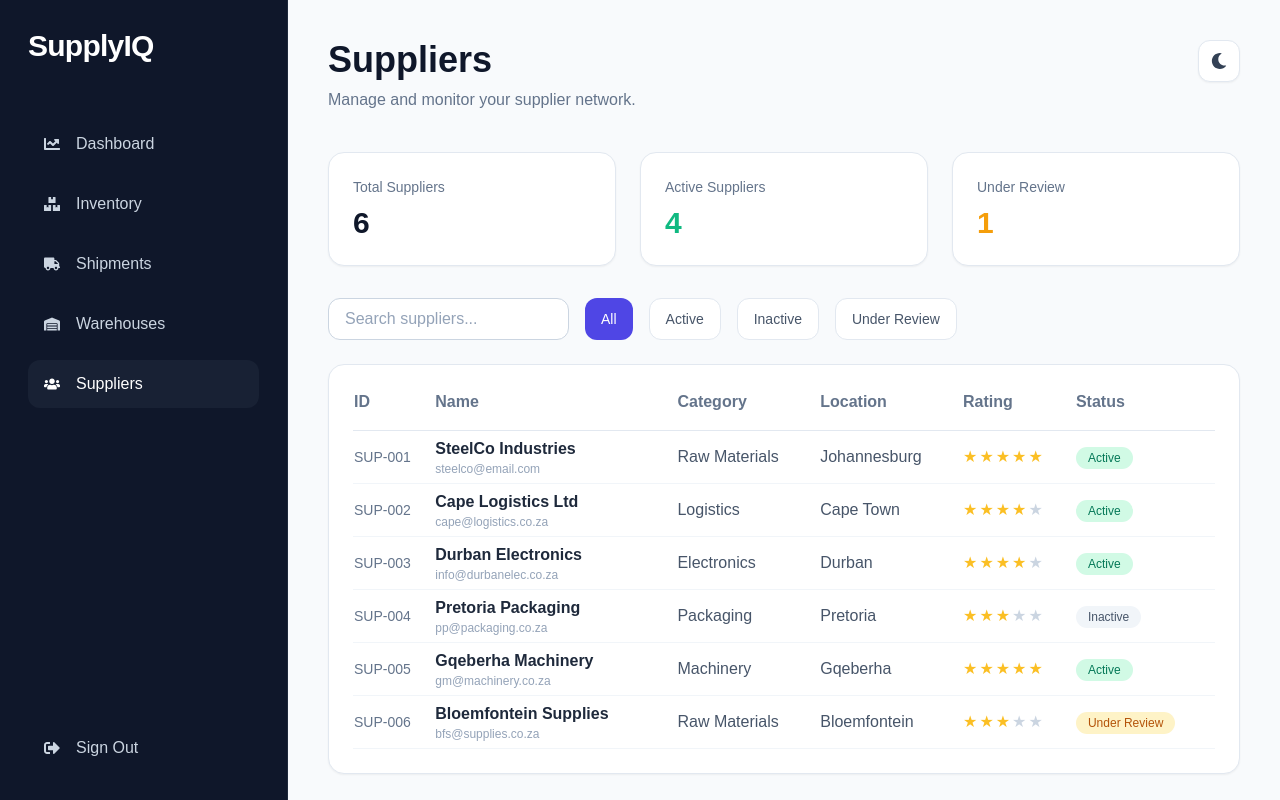
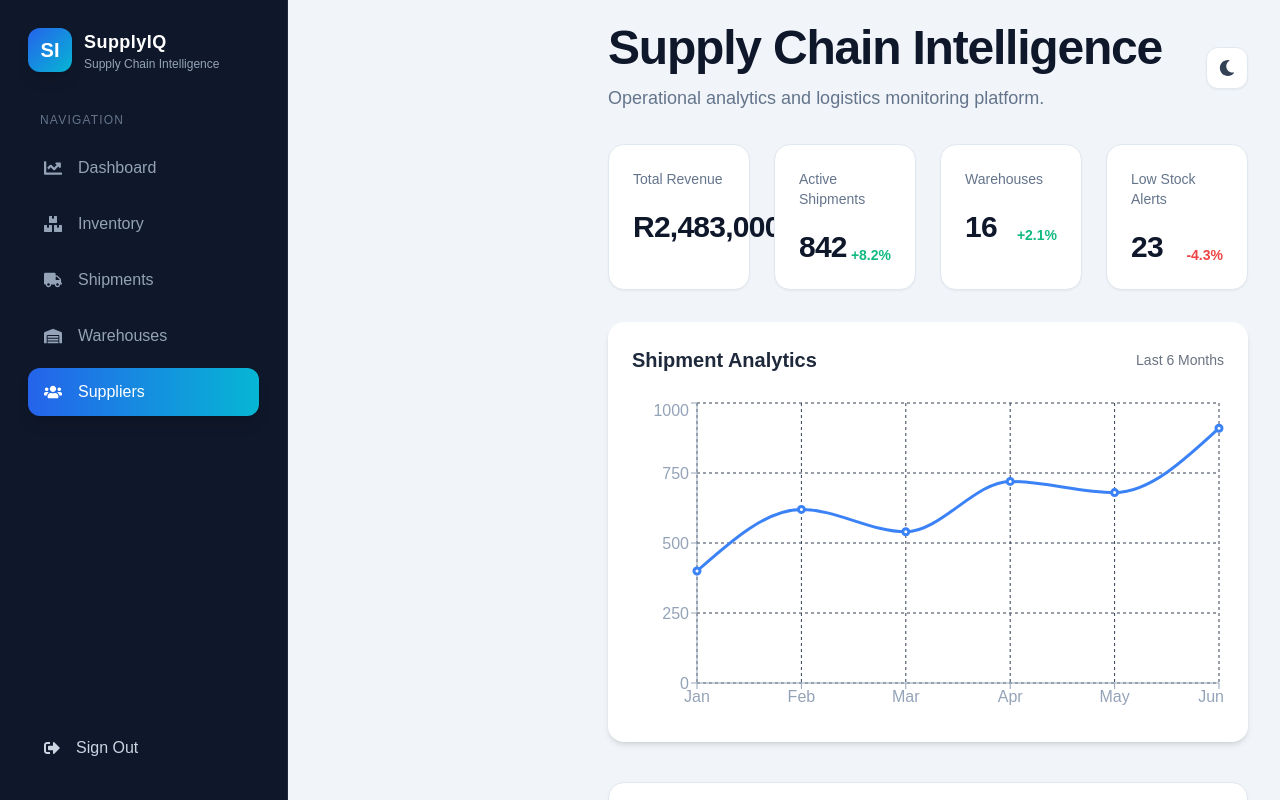
Before and after one commit to Kutl-Stack/supply-chain-platform, a Next.js app: page /suppliers in a window 1280 px wide. Before the commit this address had no page. Shown: the top 800 px of the page. Built offline with nearby package versions, Linux system fonts and the light colour scheme.

Commit message:
Update SupplyIQ dashboard and sidebar

```diff
--- a/src/app/suppliers/page.tsx
+++ b/src/app/suppliers/page.tsx
@@ -1,154 +1,76 @@
-"use client";
+import Sidebar from "@/components/layout/Sidebar";
+import StatCard from "@/components/dashboard/StatCard";
+import AnalyticsChart from "@/components/dashboard/AnalyticsChart";
+import ShipmentTable from "@/components/dashboard/ShipmentTable";
+import InventoryTable from "@/components/dashboard/InventoryTable";
+import WarehousePerformance from "@/components/dashboard/WarehousePerformance";
+import ThemeToggle from "@/components/ui/ThemeToggle";
+import {
+  stats,
+  shipments,
+  inventory,
+  warehouses,
+} from "@/data/mockData";
 
-import { useEffect, useState } from "react";
-import { useRouter } from "next/navigation";
-import Sidebar from "@/components/layout/Sidebar";
-import ThemeToggle from "@/components/ui/ThemeToggle";
-
-const suppliers = [
-  { id: "SUP-001", name: "SteelCo Industries", category: "Raw Materials", location: "Johannesburg", contact: "steelco@email.com", status: "Active", rating: 5 },
-  { id: "SUP-002", name: "Cape Logistics Ltd", category: "Logistics", location: "Cape Town", contact: "cape@logistics.co.za", status: "Active", rating: 4 },
-  { id: "SUP-003", name: "Durban Electronics", category: "Electronics", location: "Durban", contact: "info@durbanelec.co.za", status: "Active", rating: 4 },
-  { id: "SUP-004", name: "Pretoria Packaging", category: "Packaging", location: "Pretoria", contact: "pp@packaging.co.za", status: "Inactive", rating: 3 },
-  { id: "SUP-005", name: "Gqeberha Machinery", category: "Machinery", location: "Gqeberha", contact: "gm@machinery.co.za", status: "Active", rating: 5 },
-  { id: "SUP-006", name: "Bloemfontein Supplies", category: "Raw Materials", location: "Bloemfontein", contact: "bfs@supplies.co.za", status: "Under Review", rating: 3 },
-];
-
-function StarRating({ rating }: { rating: number }) {
+export default function Home() {
   return (
-    <div className="flex gap-0.5">
-      {[1, 2, 3, 4, 5].map((star) => (
-        <span
-          key={star}
-          className={star <= rating ? "text-amber-400" : "text-slate-300 dark:text-slate-600"}
-        >
-          ★
-        </span>
-      ))}
-    </div>
-  );
-}
-
-export default function SuppliersPage() {
-  const router = useRouter();
-  const [search, setSearch] = useState("");
-  const [filter, setFilter] = useState("All");
-
-  useEffect(() => {
-    const auth = localStorage.getItem("supplyiq_auth");
-    if (!auth) router.push("/login");
-  }, []);
-
-  const filtered = suppliers.filter((s) => {
-    const matchSearch =
-      s.name.toLowerCase().includes(search.toLowerCase()) ||
-      s.category.toLowerCase().includes(search.toLowerCase()) ||
-      s.location.toLowerCase().includes(search.toLowerCase());
-    const matchFilter = filter === "All" || s.status === filter;
-    return matchSearch && matchFilter;
-  });
-
-  return (
-    <main className="flex min-h-screen bg-slate-50 dark:bg-[#020817] transition-colors">
+    <main className="min-h-screen bg-slate-100 dark:bg-[#020817] transition-colors lg:flex">
       <Sidebar />
 
-      <section className="flex-1 p-10">
-        <div className="flex items-start justify-between mb-10">
+      <section className="flex-1 lg:ml-72">
+        <div className="mx-auto max-w-7xl px-4 py-6 sm:px-6 lg:px-8">
+
+          {/* Header */}
+          <header className="flex flex-col gap-6 lg:flex-row lg:items-center lg:justify-between mb-8">
+
             <div>
-            <h1 className="text-4xl font-bold text-slate-900 dark:text-white">
-              Suppliers
+              <h1 className="text-3xl sm:text-4xl xl:text-5xl font-bold tracking-tight text-slate-900 dark:text-white">
+                Supply Chain Intelligence
               </h1>
-            <p className="mt-2 text-slate-500 dark:text-slate-400">
-              Manage and monitor your supplier network.
+
+              <p className="mt-3 text-slate-500 dark:text-slate-400 text-base sm:text-lg">
+                Operational analytics and logistics monitoring platform.
               </p>
             </div>
+
+            <div className="self-start lg:self-auto">
               <ThemeToggle />
             </div>
+          </header>
 
-        {/* Stats */}
-        <div className="grid grid-cols-1 md:grid-cols-3 gap-6 mb-8">
-          <div className="bg-white dark:bg-slate-900 border border-slate-200 dark:border-slate-800 rounded-2xl p-6 shadow-sm">
-            <p className="text-sm text-slate-500 dark:text-slate-400">Total Suppliers</p>
-            <h3 className="text-3xl font-bold text-slate-900 dark:text-white mt-2">{suppliers.length}</h3>
-          </div>
-          <div className="bg-white dark:bg-slate-900 border border-slate-200 dark:border-slate-800 rounded-2xl p-6 shadow-sm">
-            <p className="text-sm text-slate-500 dark:text-slate-400">Active Suppliers</p>
-            <h3 className="text-3xl font-bold text-emerald-500 mt-2">
-              {suppliers.filter((s) => s.status === "Active").length}
-            </h3>
-          </div>
-          <div className="bg-white dark:bg-slate-900 border border-slate-200 dark:border-slate-800 rounded-2xl p-6 shadow-sm">
-            <p className="text-sm text-slate-500 dark:text-slate-400">Under Review</p>
-            <h3 className="text-3xl font-bold text-amber-500 mt-2">
-              {suppliers.filter((s) => s.status === "Under Review").length}
-            </h3>
-          </div>
-        </div>
+          {/* KPI Cards */}
 
-        {/* Filters */}
-        <div className="flex gap-4 mb-6 flex-wrap">
-          <input
-            type="text"
-            placeholder="Search suppliers..."
-            value={search}
-            onChange={(e) => setSearch(e.target.value)}
-            className="border border-slate-300 dark:border-slate-700 rounded-xl px-4 py-2 outline-none focus:ring-2 focus:ring-indigo-500 text-slate-800 dark:text-white dark:bg-slate-800 placeholder-slate-400"
+          <section className="grid grid-cols-1 sm:grid-cols-2 xl:grid-cols-4 gap-6">
+
+            {stats.map((stat) => (
+              <StatCard
+                key={stat.title}
+                title={stat.title}
+                value={stat.value}
+                change={stat.change}
               />
-          {["All", "Active", "Inactive", "Under Review"].map((f) => (
-            <button
-              key={f}
-              onClick={() => setFilter(f)}
-              className={`px-4 py-2 rounded-xl text-sm font-medium transition ${
-                filter === f
-                  ? "bg-indigo-600 text-white"
-                  : "bg-white dark:bg-slate-800 border border-slate-200 dark:border-slate-700 text-slate-600 dark:text-slate-300 hover:border-indigo-400"
-              }`}
-            >
-              {f}
-            </button>
             ))}
-        </div>
 
-        {/* Table */}
-        <div className="bg-white dark:bg-slate-900 border border-slate-200 dark:border-slate-800 rounded-2xl p-6 shadow-sm">
-          <table className="w-full">
-            <thead>
-              <tr className="text-left text-slate-500 dark:text-slate-400 border-b border-slate-200 dark:border-slate-700">
-                <th className="pb-4">ID</th>
-                <th className="pb-4">Name</th>
-                <th className="pb-4">Category</th>
-                <th className="pb-4">Location</th>
-                <th className="pb-4">Rating</th>
-                <th className="pb-4">Status</th>
-              </tr>
-            </thead>
-            <tbody>
-              {filtered.map((s) => (
-                <tr
-                  key={s.id}
-                  className="border-b border-slate-100 dark:border-slate-800 hover:bg-slate-50 dark:hover:bg-slate-800/50 transition"
-                >
-                  <td className="py-4 text-slate-500 dark:text-slate-400 text-sm">{s.id}</td>
-                  <td className="font-semibold text-slate-800 dark:text-white">
-                    {s.name}
-                    <p className="text-xs text-slate-400 font-normal">{s.contact}</p>
-                  </td>
-                  <td className="text-slate-600 dark:text-slate-300">{s.category}</td>
-                  <td className="text-slate-600 dark:text-slate-300">{s.location}</td>
-                  <td><StarRating rating={s.rating} /></td>
-                  <td>
-                    <span className={`px-3 py-1 rounded-full text-xs font-medium ${
-                      s.status === "Active" ? "bg-emerald-100 text-emerald-700"
-                      : s.status === "Inactive" ? "bg-slate-100 text-slate-600"
-                      : "bg-amber-100 text-amber-700"
-                    }`}>
-                      {s.status}
-                    </span>
-                  </td>
-                </tr>
-              ))}
-            </tbody>
-          </table>
+          </section>
+
+          {/* Analytics */}
+
+          <section className="mt-8">
+            <AnalyticsChart />
+          </section>
+
+          {/* Tables */}
+
+          <section className="mt-8 space-y-8">
+
+            <ShipmentTable data={shipments} />
+
+            <InventoryTable data={inventory} />
+
+            <WarehousePerformance data={warehouses} />
+
+          </section>
+
         </div>
       </section>
     </main>
--- a/src/components/layout/Sidebar.tsx
+++ b/src/components/layout/Sidebar.tsx
@@ -1,7 +1,9 @@
 "use client";
 
 import { useState } from "react";
+import Link from "next/link";
 import { useRouter, usePathname } from "next/navigation";
+
 import {
   FaChartLine,
   FaBoxes,
@@ -12,14 +14,36 @@ import {
   FaBars,
   FaTimes,
 } from "react-icons/fa";
+
+import Logo from "@/components/ui/Logo";
 import { Toast, useToast } from "@/components/ui/Toast";
 
 const navItems = [
-  { label: "Dashboard", icon: <FaChartLine />, href: "/" },
-  { label: "Inventory", icon: <FaBoxes />, href: "/inventory" },
-  { label: "Shipments", icon: <FaTruck />, href: "/shipments" },
-  { label: "Warehouses", icon: <FaWarehouse />, href: "/warehouses" },
-  { label: "Suppliers", icon: <FaUsers />, href: "/suppliers" },
+  {
+    label: "Dashboard",
+    icon: <FaChartLine />,
+    href: "/",
+  },
+  {
+    label: "Inventory",
+    icon: <FaBoxes />,
+    href: "/inventory",
+  },
+  {
+    label: "Shipments",
+    icon: <FaTruck />,
+    href: "/shipments",
+  },
+  {
+    label: "Warehouses",
+    icon: <FaWarehouse />,
+    href: "/warehouses",
+  },
+  {
+    label: "Suppliers",
+    icon: <FaUsers />,
+    href: "/suppliers",
+  },
 ];
 
 export default function Sidebar() {
@@ -65,31 +89,35 @@ export default function Sidebar() {
           isOpen ? "translate-x-0" : "-translate-x-full md:translate-x-0"
         }`}
       >
-        <div className="flex items-center justify-between mb-14">
-          <h2 className="text-3xl font-bold text-white tracking-tight">
-            SupplyIQ
-          </h2>
+        <div className="flex items-start justify-between mb-10">
+  <Logo />
+
   <button
     onClick={() => setIsOpen(false)}
-            className="md:hidden text-slate-400 hover:text-white"
+    className="md:hidden text-slate-400 hover:text-white text-xl"
   >
     <FaTimes />
   </button>
 </div>
 
-        <nav className="space-y-3 flex-1">
+       <nav className="space-y-2 flex-1">
+  <p className="text-xs uppercase tracking-widest text-slate-500 mb-4 px-3">
+    Navigation
+  </p>
+
   {navItems.map((item) => (
     <button
       key={item.href}
       onClick={() => handleNav(item.href)}
-              className={`w-full flex items-center gap-4 px-4 py-3 rounded-xl transition cursor-pointer ${
+      className={`group w-full flex items-center gap-4 px-4 py-3 rounded-xl transition-all duration-200 cursor-pointer ${
         pathname === item.href
-                  ? "bg-slate-800/60 text-white"
-                  : "hover:bg-slate-800/60 hover:text-white"
+          ? "bg-gradient-to-r from-blue-600 to-cyan-500 text-white shadow-lg"
+          : "text-slate-400 hover:bg-slate-800 hover:text-white"
       }`}
     >
-              {item.icon}
-              <span className={pathname === item.href ? "font-medium" : ""}>
+      <span className="text-lg">{item.icon}</span>
+
+      <span className="font-medium">
         {item.label}
       </span>
     </button>
--- /dev/null
+++ b/src/components/ui/Logo.tsx
@@ -0,0 +1,19 @@
+export default function Logo() {
+  return (
+    <div className="flex items-center gap-3">
+      <div className="flex h-11 w-11 items-center justify-center rounded-xl bg-gradient-to-br from-blue-600 to-cyan-500 text-xl font-bold text-white shadow-lg">
+        SI
+      </div>
+
+      <div>
+        <h1 className="text-lg font-bold text-white tracking-wide">
+          SupplyIQ
+        </h1>
+
+        <p className="text-xs text-slate-400">
+          Supply Chain Intelligence
+        </p>
+      </div>
+    </div>
+  );
+}
```
Lines whose indentation alone changed are shown as unchanged.
